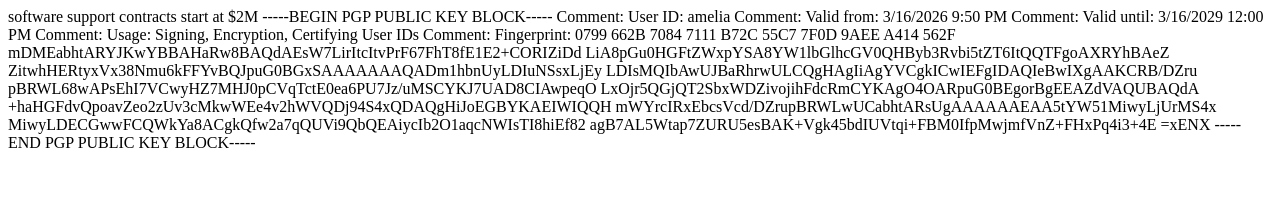
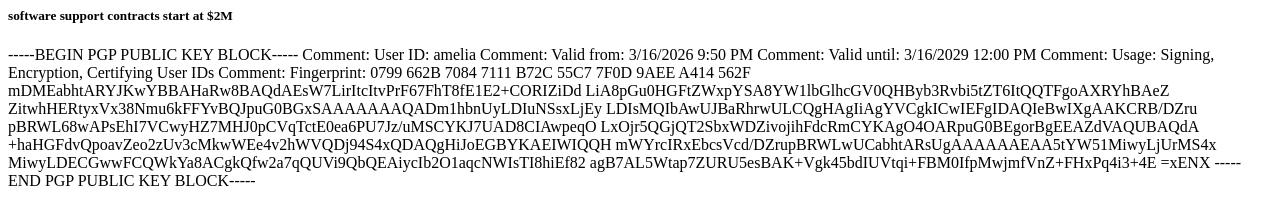
Before and after one commit to 0x416D656C6961/site, a plain HTML site: page index.html in a window 1280 px wide. Drawn offline with Linux system fonts and the light colour scheme.

Commit message:
Update index.html

```diff
--- a/index.html
+++ b/index.html
@@ -1,5 +1,6 @@
-software support contracts start at $2M
+<h5>software support contracts start at $2M</h5>
 
+<p>
 -----BEGIN PGP PUBLIC KEY BLOCK-----
 Comment: User ID:	amelia <ameliapet@proton.me>
 Comment: Valid from:	3/16/2026 9:50 PM
@@ -20,3 +21,4 @@ MiwyLDECGwwFCQWkYa8ACgkQfw2a7qQUVi9QbQEAiycIb2O1aqcNWIsTI8hiEf82
 agB7AL5Wtap7ZURU5esBAK+Vgk45bdIUVtqi+FBM0IfpMwjmfVnZ+FHxPq4i3+4E
 =xENX
 -----END PGP PUBLIC KEY BLOCK-----
+</p>
```
